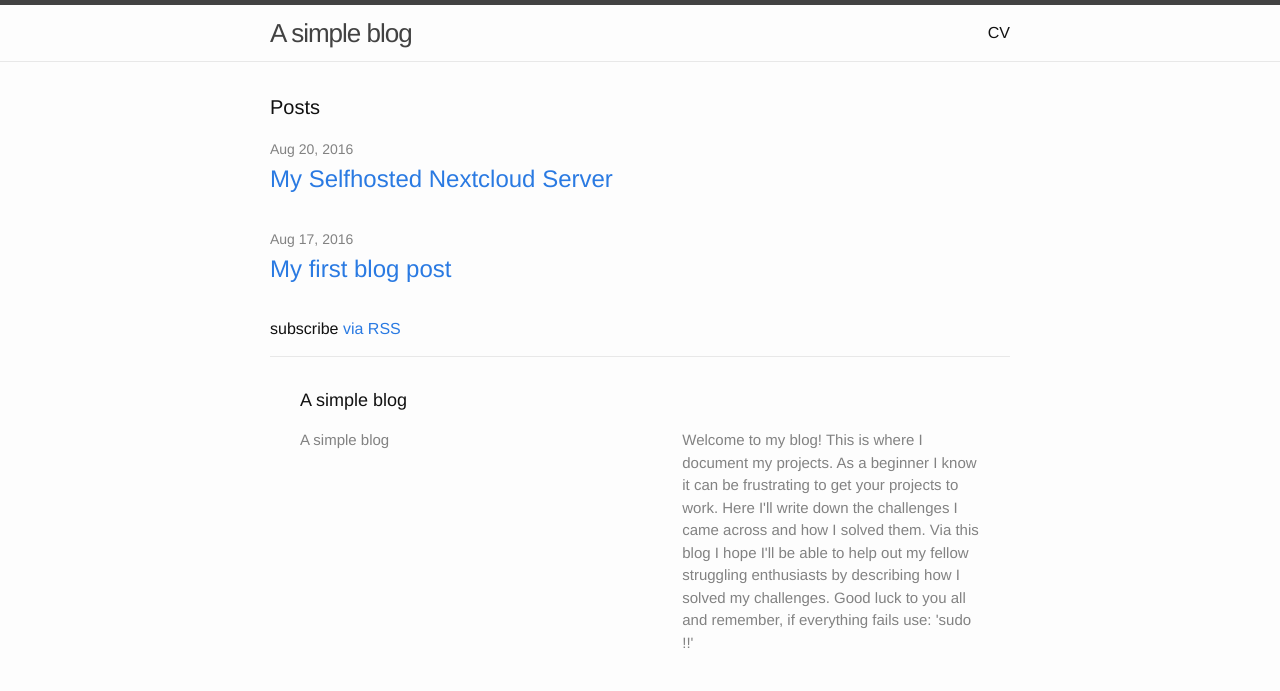
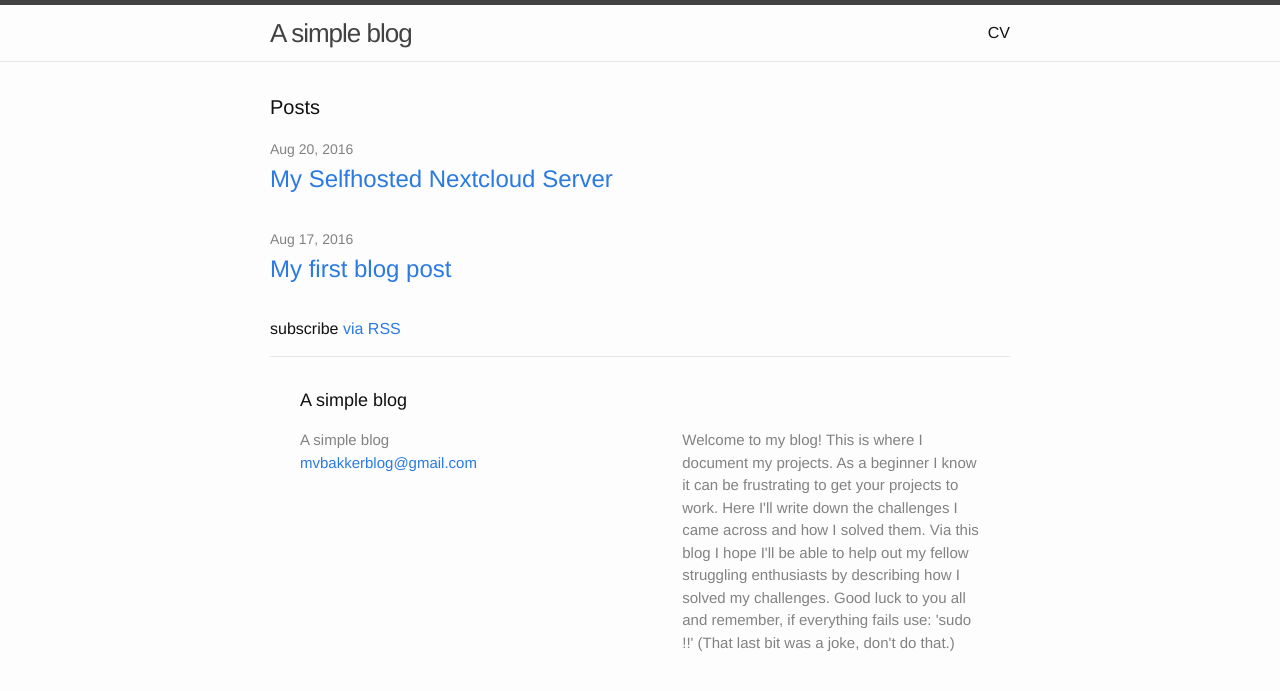
Before and after one commit to mvbakker/mvbakker.old.blog, a Jekyll site: the page built from index.html, in a window 1280 px wide. Shown: the top 691 px of the page. Built offline with Jekyll 4.4.1, drawn with Linux system fonts in a browser that asks for light colours.

Commit message:
Added an email address and changed the discription a bit

```diff
--- a/_config.yml
+++ b/_config.yml
@@ -7,14 +7,14 @@
 
 # Site settings
 title: A simple blog
-# email: your-email@domain.com
+email: mvbakkerblog@gmail.com
 description: > # this means to ignore newlines until "baseurl:"
   Welcome to my blog! This is where I document my projects. As a beginner
   I know it can be frustrating to get your projects to work. Here I'll write
   down the challenges I came across and how I solved them. Via this blog
   I hope I'll be able to help out my fellow struggling enthusiasts by
   describing how I solved my challenges. Good luck to you all and remember,
-  if everything fails use: 'sudo !!'
+  if everything fails use: 'sudo !!' (That last bit was a joke, don't do that.)
 baseurl: "" # the subpath of your site, e.g. /blog
 url: "http://mvbakker.nl" # the base hostname & protocol for your site
 #twitter_username: jekyllrb
```
